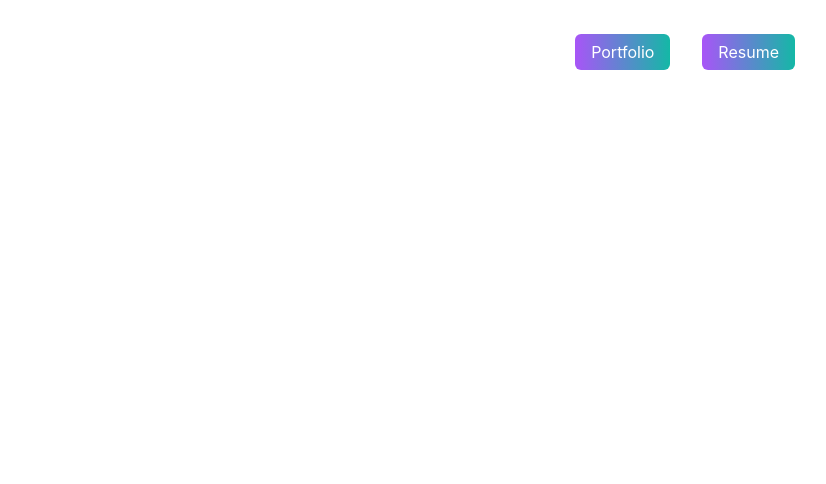
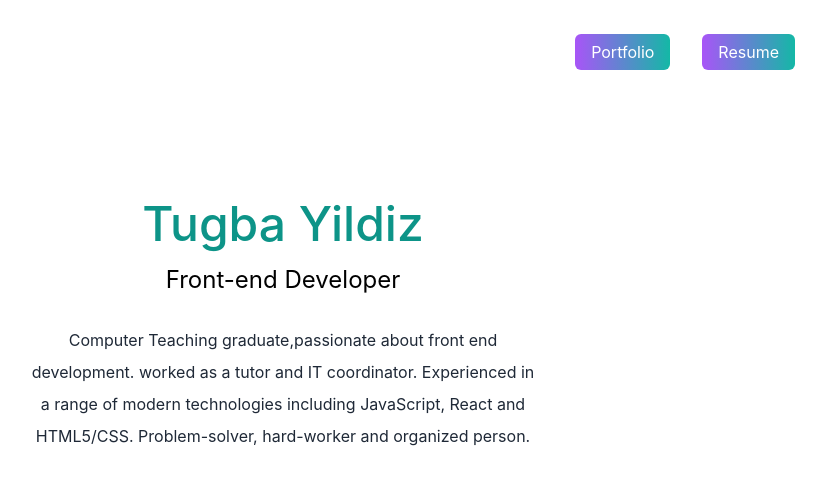
Before and after one commit to yildiztugba/yildiztugba.github.io, a React (Create React App) app: page / in a window 1280 px wide. Shown: the top 484 px of the page, without its empty margins (357-1183 px from the left). Built offline with nearby package versions, Linux system fonts and the light colour scheme.

Commit message:
about html &tailwind

```diff
--- a/src/App.js
+++ b/src/App.js
@@ -6,6 +6,7 @@ function App() {
   return (
     <div>
       <main>
+        {/*NAVBAR */}
         <section>
           <nav className="py-10 mb-12 flex justify-between">
           <ul className="flex ml-auto pr-32 cursor-pointer">
@@ -14,6 +15,16 @@ function App() {
           </ul>
           </nav>
         </section>
+
+        {/*ABOUT */}
+        <section>
+          <div className="text-center p-10" >
+            <h1 className="text-5xl py-2 text-teal-600 font-medium">Tugba Yildiz</h1>
+            <h3 className="text-2xl py-2" >Front-end Developer</h3>
+            <p className="text-md py-5 leading-8 text-gray-800 max-w-lg mx-auto">Computer Teaching graduate,passionate about front end development. worked as a tutor and IT coordinator. Experienced in a range of modern technologies including JavaScript, React and HTML5/CSS. Problem-solver, hard-worker and organized person.
+</p>
+          </div>
+        </section>
       </main>
     </div>
 
```
